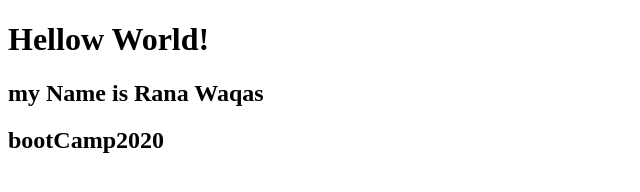
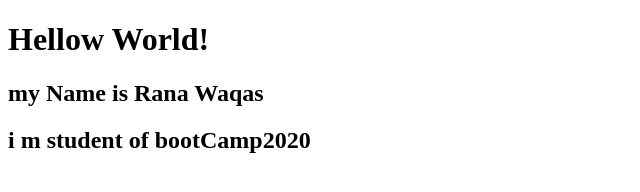
Before and after one commit to RanaWaqas92/BootCamp2020, a plain HTML site: page index.html in a window 1280 px wide. Shown: the whole page, without its empty margins (0-640 px from the left). Drawn offline with Linux system fonts and the light colour scheme.

Commit message:
updated index.html

```diff
--- a/index.html
+++ b/index.html
@@ -8,5 +8,5 @@
 <body>
 <h1>Hellow World!</h1>
 <h2>my Name is Rana Waqas</h2>
-<h2>bootCamp2020</h2>
+<h2>i m student of bootCamp2020</h2>
 </body></html>
```
